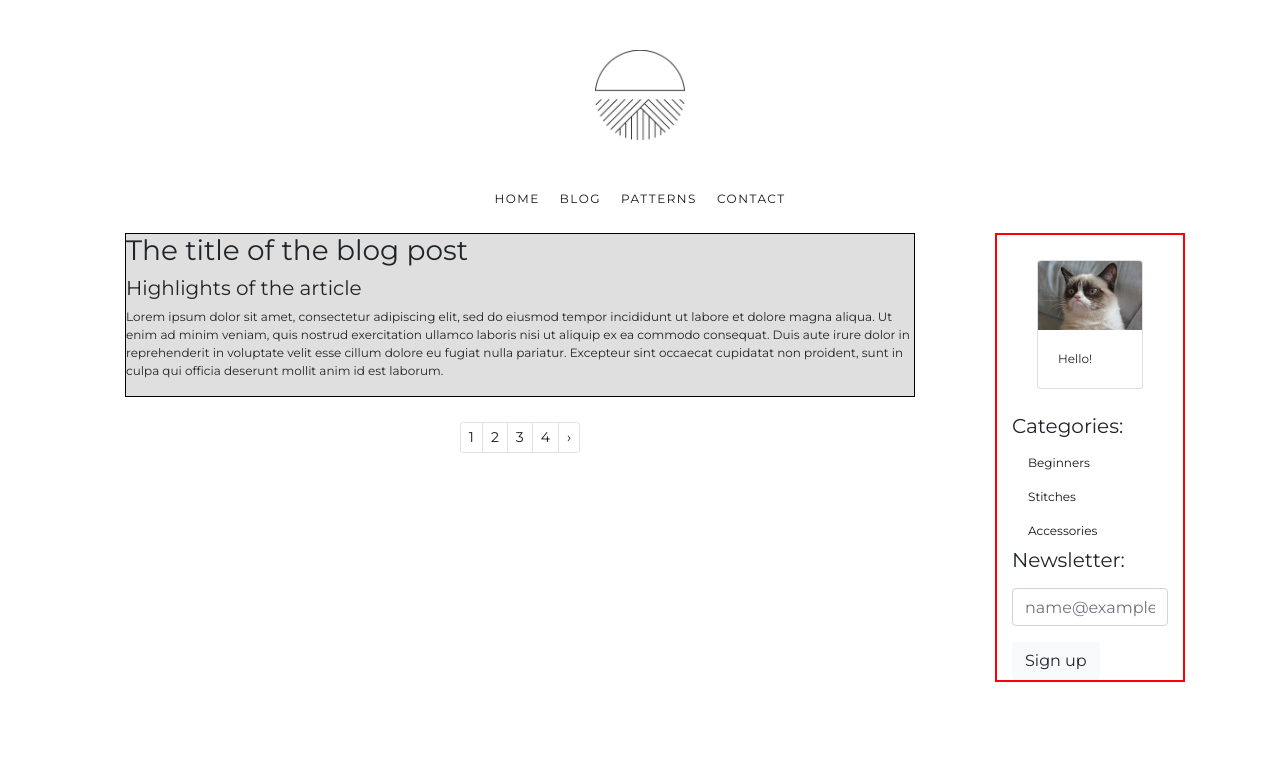
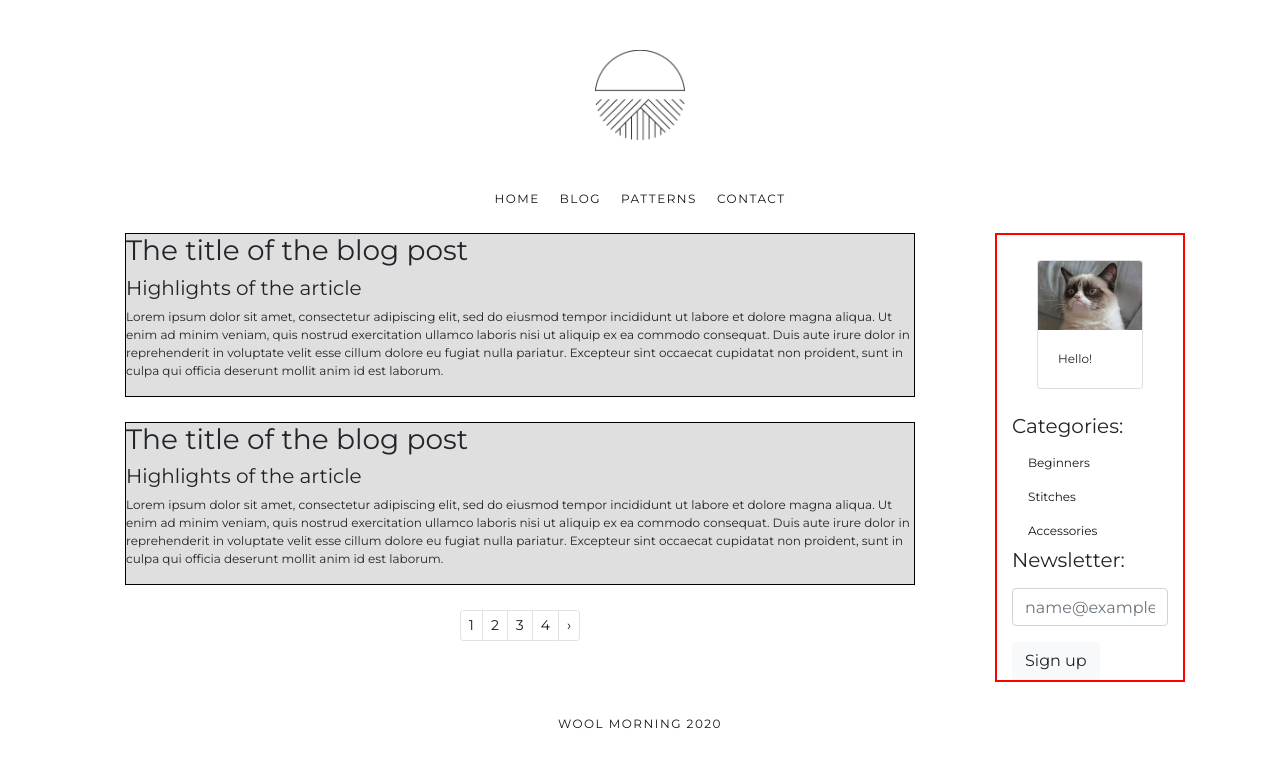
Before and after one commit to veranikabarel/wm-blog, a React (Create React App) app: page / in a window 1280 px wide. Shown: the top 766 px of the page. Built offline with nearby package versions, Linux system fonts and the light colour scheme.

Commit message:
feat: add footer

```diff
--- a/src/App.js
+++ b/src/App.js
@@ -8,6 +8,7 @@ import {BrowserRouter as Router, Route} from 'react-router-dom';
 import Contact from './container/contact';
 import Patterns from './container/patterns';
 import blogPage from './container/blog';
+import Footer from './components/footer';
 
 function App() {
     return (
@@ -19,6 +20,7 @@ function App() {
                 <Route exact path="/blog" component={blogPage}/>
                 <Route exact path="/patterns" component={Patterns}/>
                 <Route exact path="/contact" component={Contact}/>
+                <Footer/>
             </div>
         </Router>
     );
--- /dev/null
+++ b/src/components/footer/index.js
@@ -0,0 +1,15 @@
+import React from 'react';
+import {Navbar} from 'react-bootstrap';
+import './style.scss';
+
+const Footer = () => {
+    return (
+        <div>
+            <Navbar sticky='bottom' className='footer justify-content-center'>
+                <p>wool morning 2020</p>
+            </Navbar>
+        </div>
+    );
+}
+
+export default Footer;
--- /dev/null
+++ b/src/components/footer/style.scss
@@ -0,0 +1,7 @@
+$font-primary-color: #161616;
+
+.footer p {
+    color: $font-primary-color;
+    letter-spacing: 1.5px;
+    text-transform: uppercase;
+}
--- a/src/container/home/index.js
+++ b/src/container/home/index.js
@@ -10,6 +10,7 @@ const Home = () => {
         <Container>
             <Row>
                 <Col className='home'>
+                    <BlogPostTemplate></BlogPostTemplate>
                     <BlogPostTemplate></BlogPostTemplate>
                     <PaginationNumbers></PaginationNumbers>
                 </Col>
```
